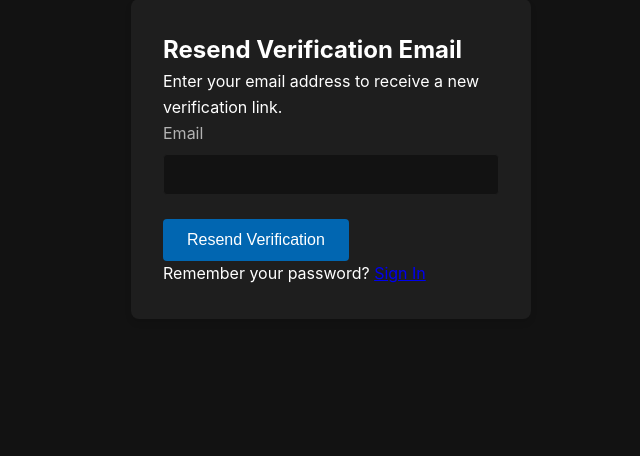
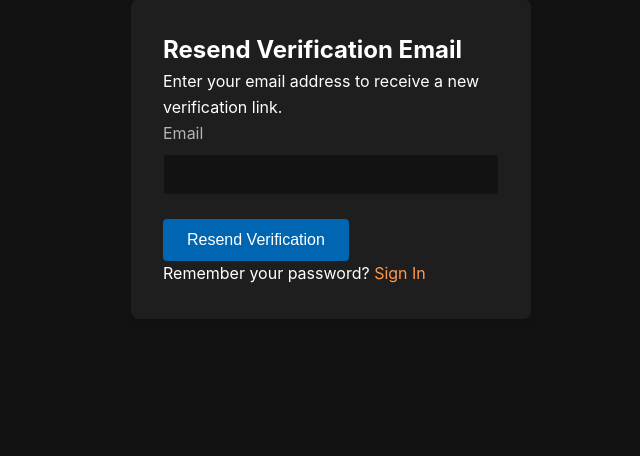
Before and after one commit to veewevosi/wevosi, a Flask app: page /resend_verification in a window 1280 px wide. Shown: the part 140-596 px from the top of the page, without its empty margins (309-949 px from the left). Run offline with Flask 3, Linux system fonts and the light colour scheme; some libraries are stand-ins or nearby versions.

Commit message:
Agent step completed: Change the 'Sign In' link color on the create account page from deep purple to #fe994e

```diff
--- a/static/css/forms.css
+++ b/static/css/forms.css
@@ -243,3 +243,13 @@
 .action-btn span {
     margin-left: 0.5rem;
 }
+
+/* Sign In link color for signup page */
+.form-container p a[href="/login"] {
+    color: #fe994e;
+    text-decoration: none;
+}
+
+.form-container p a[href="/login"]:hover {
+    text-decoration: underline;
+}
```
